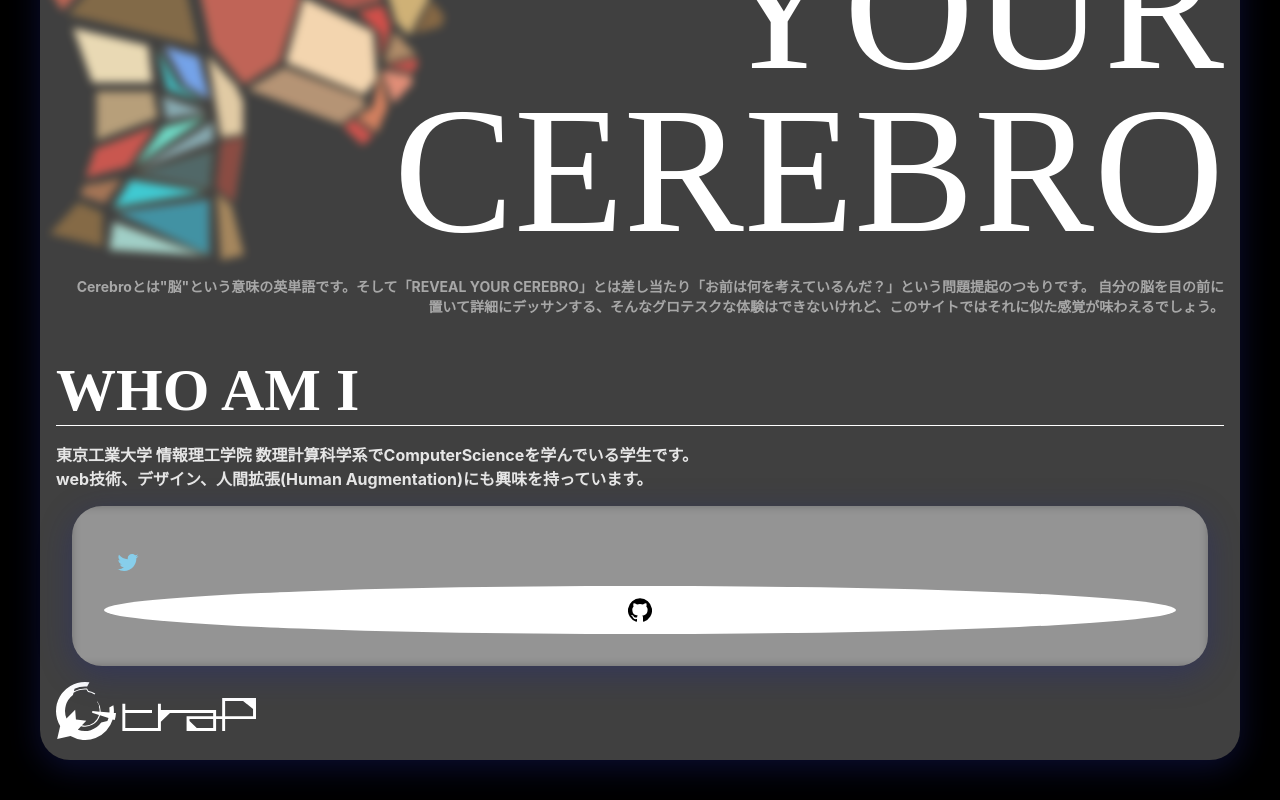
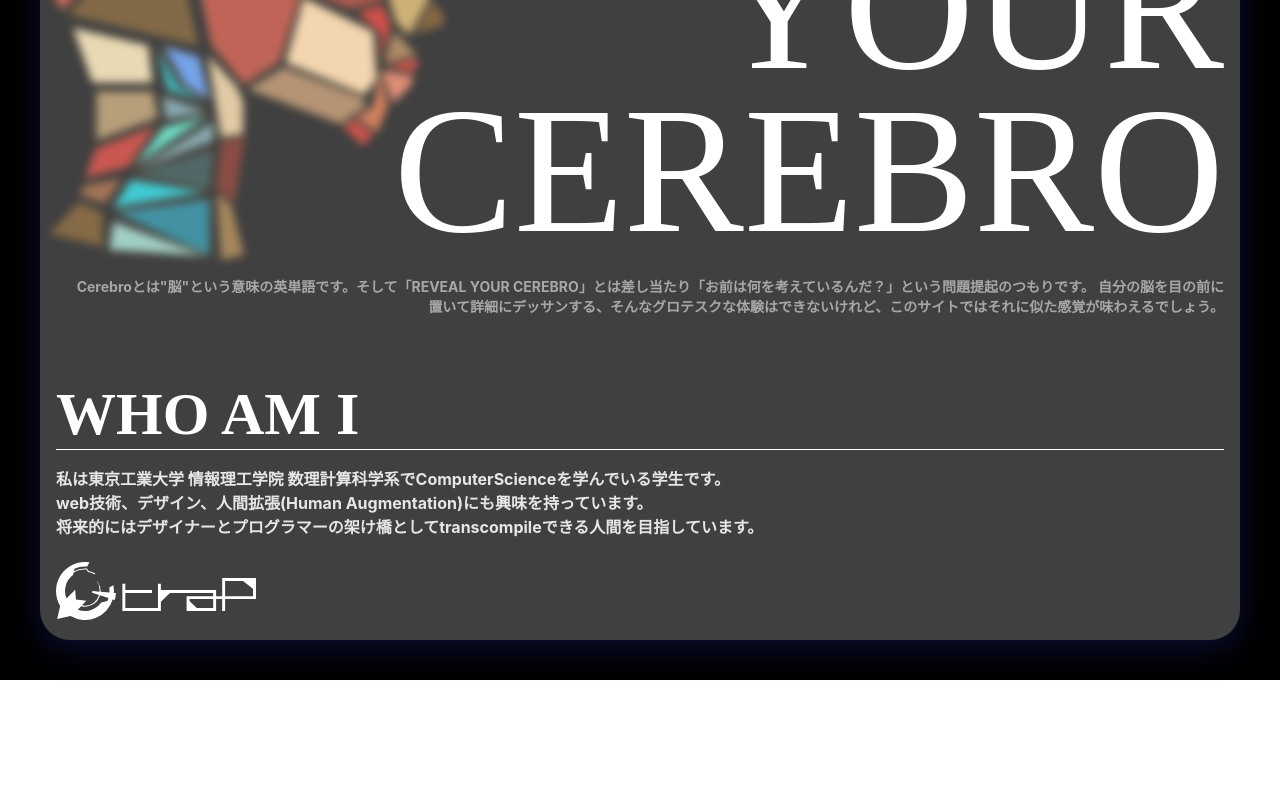
Before and after one commit to ucciqun/cerebro, a React (Create React App) app: page / in a window 1280 px wide. Shown: the part 625-1425 px from the top of the page. After the commit the page ends 1305 px from the top, so only its background shows below. Built offline with nearby package versions, Linux system fonts and the light colour scheme.

Commit message:
fix: とりあえずSNSはいらない

```diff
--- a/src/Whoami.module.css
+++ b/src/Whoami.module.css
@@ -1,11 +1,5 @@
-.glassMorphism {
-  background: rgba(255, 255, 255, 0.25);
-  box-shadow: 0 8px 32px 0 rgba(31, 38, 135, 0.37);
-  backdrop-filter: blur(4px);
-  -webkit-backdrop-filter: blur(4px);
-  border-radius: 30px;
-  padding: 16px;
-  margin: 16px;
+.whoami {
+  margin: 24px 0;
 }
 .profile {
   display: flex;
--- a/src/Whoami.tsx
+++ b/src/Whoami.tsx
@@ -6,37 +6,21 @@ import styles from "./Whoami.module.css";
 
 const Whoami = () => {
   return (
-    <>
-      <h2 className={styles.title}>WHO AM I</h2>
+    <div className={styles.whoami}>
+      <h2 className={styles.title}>
+        WHO AM <span style={{ color: "" }}>I</span>
+      </h2>
       <Divider style={{ backgroundColor: "white" }} />
 
       <p className={styles.description}>
-        東京工業大学 情報理工学院
+        私は東京工業大学 情報理工学院
         数理計算科学系でComputerScienceを学んでいる学生です。
         <br />
         web技術、デザイン、人間拡張(Human Augmentation)にも興味を持っています。
+        <br />
+        将来的にはデザイナーとプログラマーの架け橋としてtranscompileできる人間を目指しています。
       </p>
-      <div className={styles.glassMorphism}>
-        <div className={styles.snsIconContainer}>
-          <div>
-            <IconButton
-              style={{ color: "skyblue" }}
-              href="https://twitter.com/xxUCQxx"
-              target="_blank"
-            >
-              <TwitterIcon />
-            </IconButton>
-          </div>
-          <IconButton
-            href="https://github.com/ucciqun"
-            target="_blank"
-            style={{ backgroundColor: "white", color: "black" }}
-          >
-            <GitHubIcon />
-          </IconButton>
-        </div>
-      </div>
-    </>
+    </div>
   );
 };
 
```
